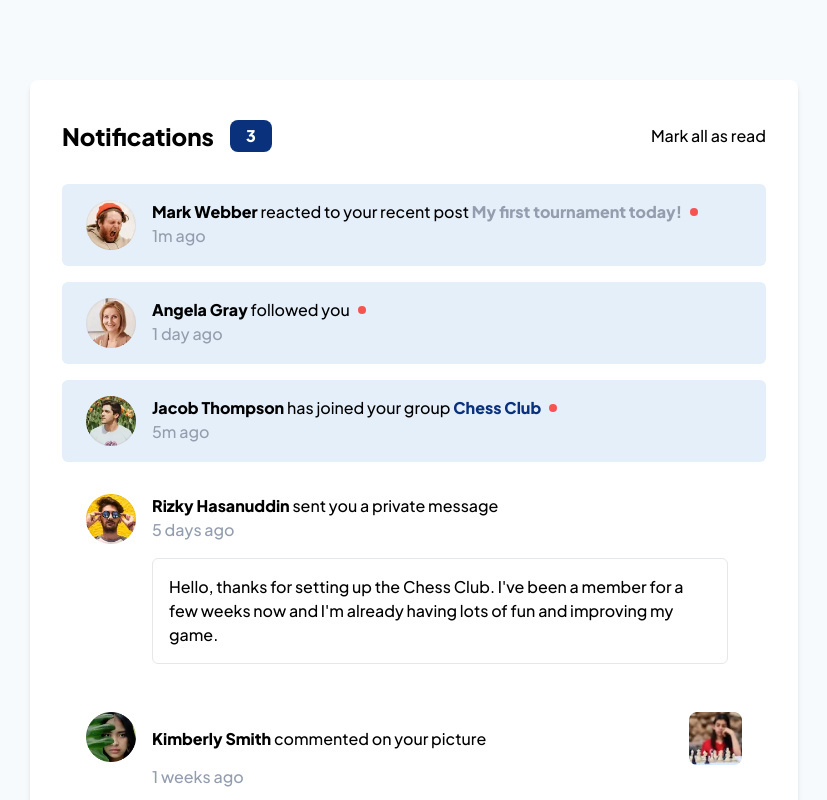
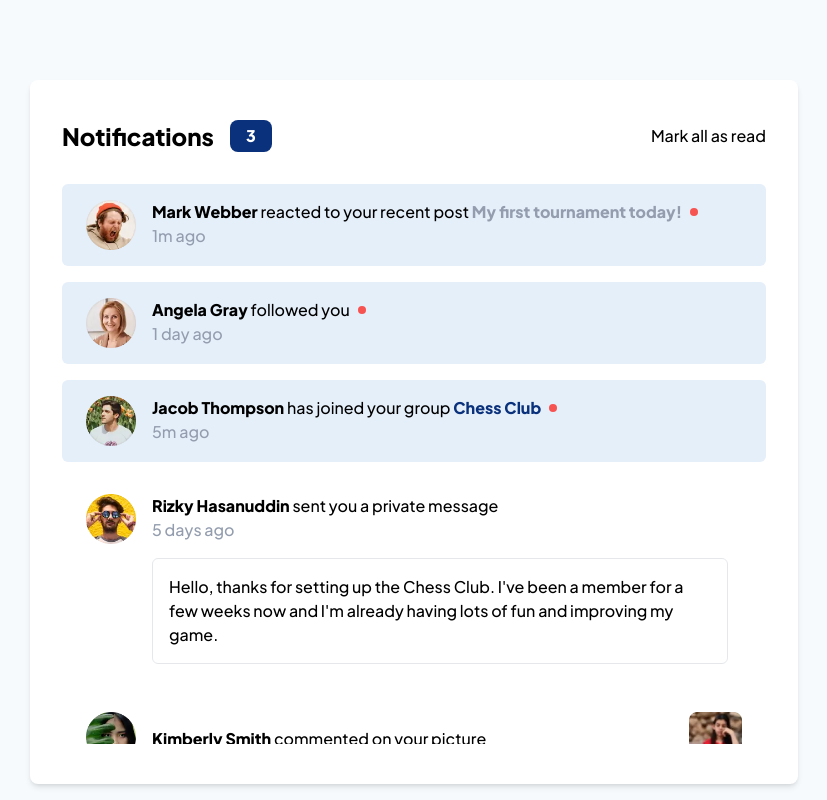
Before and after one commit to gracebir/fm-notification-page, a Next.js app: page / in a window 1280 px wide. Shown: the top 800 px of the page, without its empty margins (226-1053 px from the left). Built offline with nearby package versions, Linux system fonts and the light colour scheme.

Commit message:
make the notification section

```diff
--- a/src/app/globals.css
+++ b/src/app/globals.css
@@ -19,3 +19,18 @@
 body::-webkit-scrollbar {
   width: .8em;
 }
+
+.dvh70 {
+  min-height: 100%;
+}
+
+.dvh70::-webkit-scrollbar {
+  display: none;
+}
+
+@media (min-width: 1024px) {
+  .dvh70 {
+    min-height: 60%;
+    height: 70dvh;
+  }
+}
--- a/src/components/Notifications.tsx
+++ b/src/components/Notifications.tsx
@@ -20,7 +20,7 @@ const Notifications = () => {
                     Mark all as read
                 </span>
             </div>
-            <div className='flex flex-col gap-4'>
+            <div className='flex flex-col gap-4 dvh70 overflow-y-scroll'>
                 {datas.map((item) => (
                     <Message
                         replyText={item.replyText!}
```
